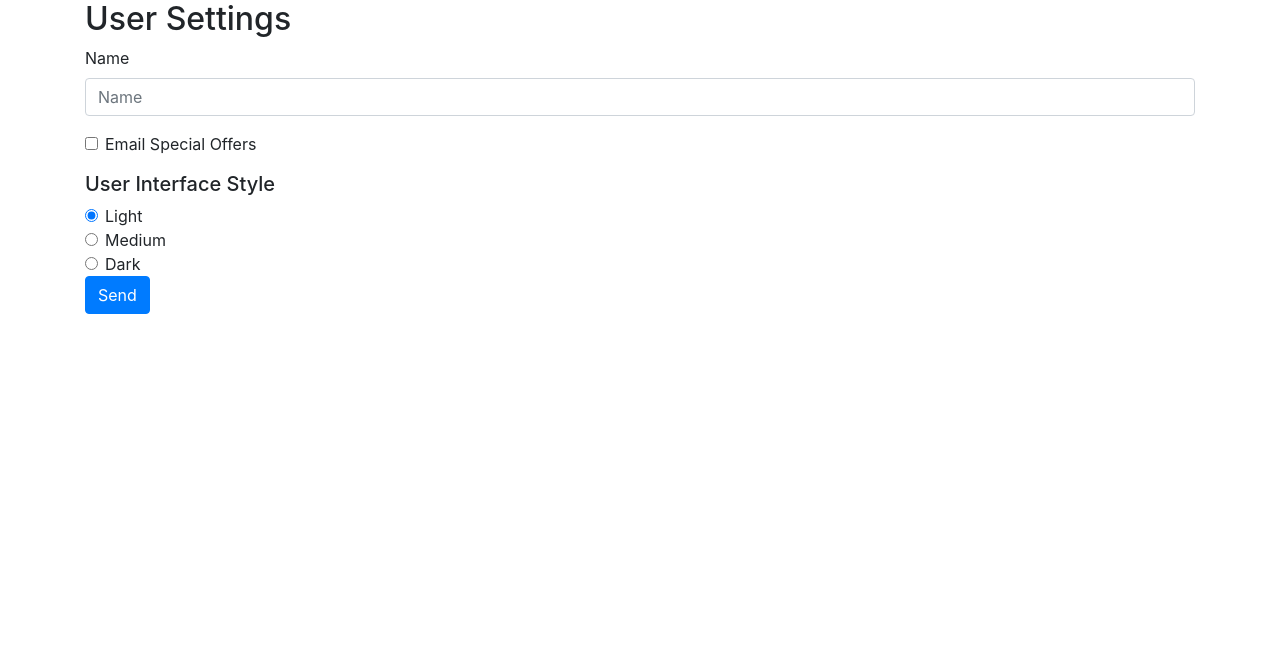
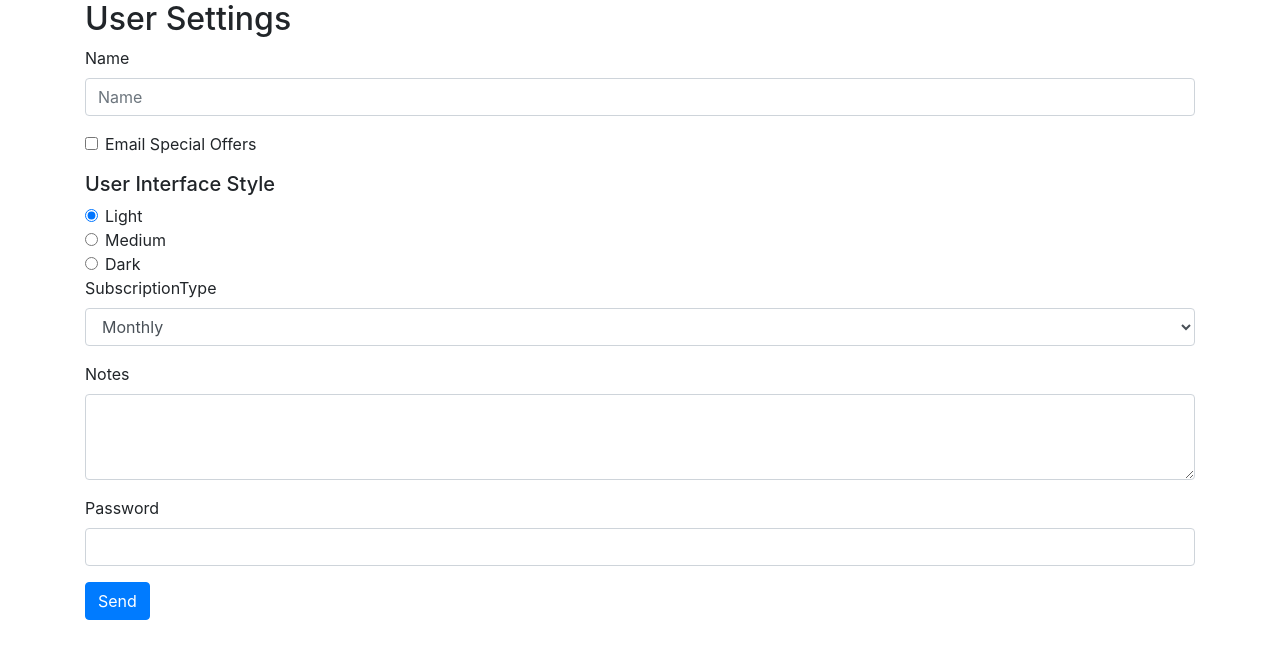
Before and after one commit to DimitarKolevSI/FrontEndProjects, an Angular app in the folder ps-demo/: page / in a window 1280 px wide. Shown: the top 658 px of the page. Built offline with nearby package versions, Linux system fonts and the light colour scheme.

Commit message:
Added textbox and input for password

```diff
--- a/ps-demo/src/app/user-settings-form/user-settings-form.component.html
+++ b/ps-demo/src/app/user-settings-form/user-settings-form.component.html
@@ -37,6 +37,26 @@
             </label>
         </div>
 
+        <div class="form-group">
+            <label for="subscriptionType">SubscriptionType</label>
+            <select class="form-control" id="subscriptionType">
+                <option>Monthly</option>
+                <option>Annual</option>
+                <option>Lifetime</option>
+            </select>
+        </div>
+
+        <div class="form-group">
+            <label for="notes">Notes</label>
+            <textarea id="notes" name="notes" class="form-control"
+                      rows="3"></textarea>
+        </div>
+
+        <div class="form-group">
+            <label for="password">Password</label>
+            <input type="password" id="password" name="password" class="form-control"/>
+        </div>
+
         <button class="btn btn-primary">Send</button>
     </form>
 </div>
```
